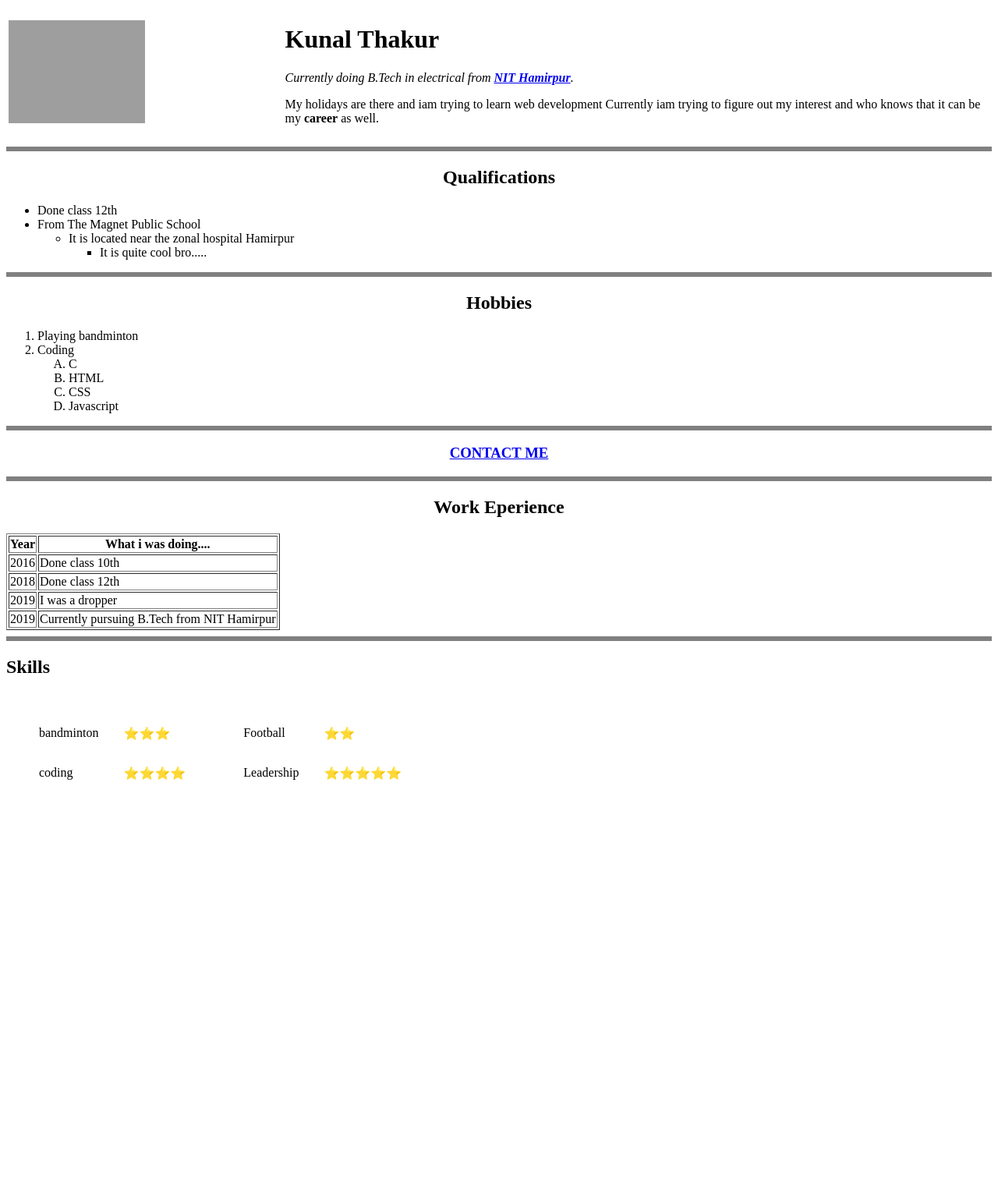
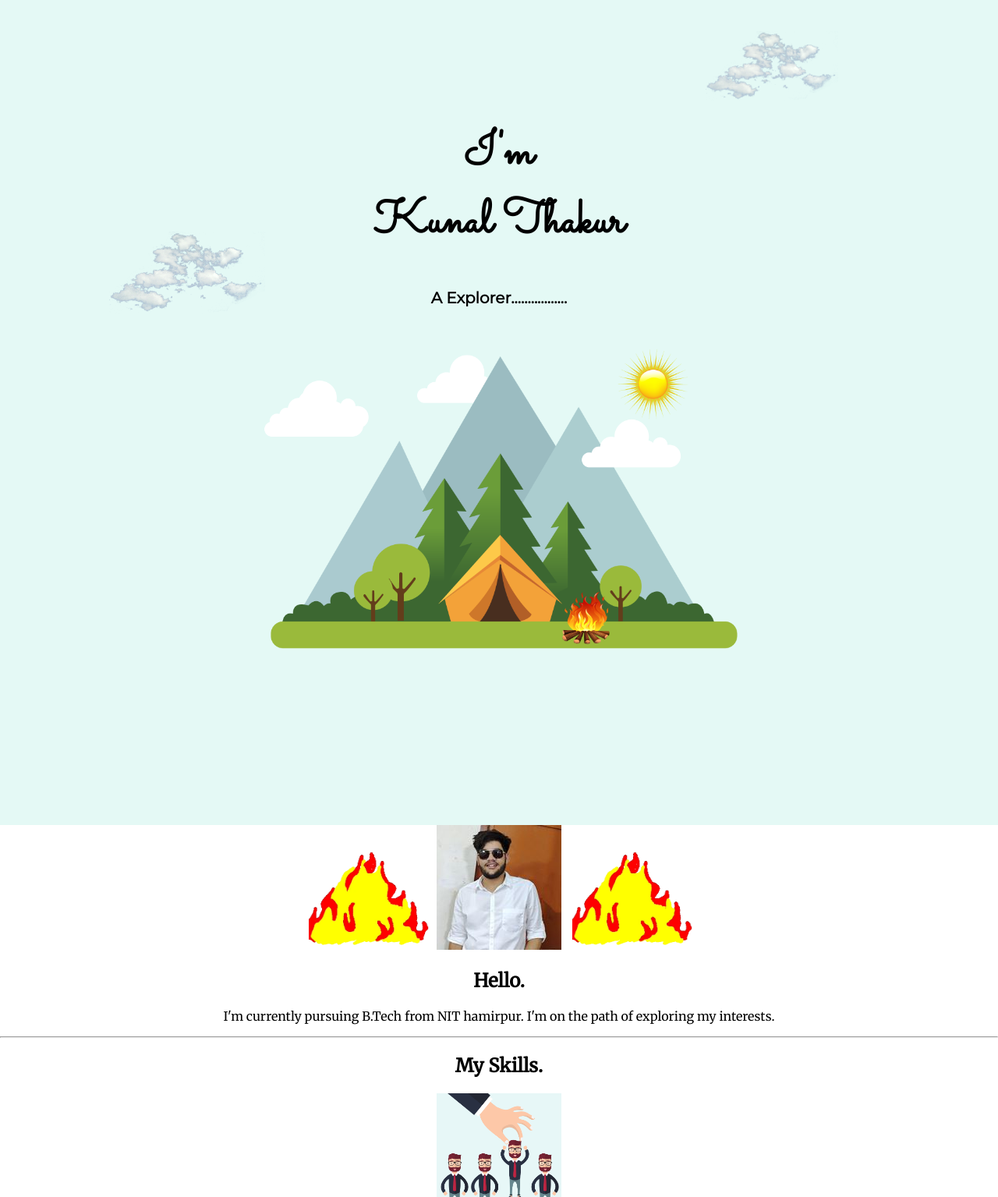
Before and after one commit to anukimi/fun, a plain HTML site: page index.html in a window 1280 px wide. Shown: the top 1535 px of the page at 78% size. Before the commit the page ends 1051 px from the top, so only its background shows below. Drawn offline with Linux system fonts and the light colour scheme; grey boxes are pictures that could not be loaded.

Commit message:
Made a temporary cv

```diff
--- a/index.html
+++ b/index.html
@@ -1,120 +1,56 @@
 <!DOCTYPE html>
 <html>
-
   <head>
     <meta charset="utf-8">
     <meta name="viewport" content="width=device-width, initial-scale=1.0">
-   <title>😀Kunal's Personal Site😀</title>
+    <link rel="stylesheet" href="style.css">
+    <link rel="icon" href="favicon.ico">
+  <link href="https://fonts.googleapis.com/css?family=Merriweather|Montserrat|Sacramento&display=swap" rel="stylesheet">
+    <title>Kunal Thakur</title>
   </head>
+  <body>
+    <div class="top">
+        <img class="a"src="14-white-clouds-png-image-thumb.png" alt="clouds">
+      <h1>I'm<br>
+        Kunal Thakur</h1>
+      <h3>A Explorer.................</h3>
+          <img class="b"src="14-white-clouds-png-image-thumb.png" alt="clouds">
 
- <body>
-   <table>
-     <tr>
-       <td><img src="https://www.medicalnewstoday.com/content/images/articles/322/322868/golden-retriever-puppy.jpg" width="50%" alt="Loading.."></td>
-       <td>
-         <h1>Kunal Thakur</h1>
-         <p>
-           <em> Currently doing B.Tech in electrical from <strong><a href="https://nith.ac.in/">NIT Hamirpur</a></strong>.</em>
-         </p>
+      <img class="c"  src="—Pngtree—camp wild mountains tent bonfire_3814470.png" alt="mountains">
+    </div>
 
-         <p>My holidays are there and iam trying to learn web development Currently iam trying to figure out my interest
-           and who knows that it can be my <strong>career</strong> as well.</p>
-       </td>
-     </tr>
-   </table>
-   <hr size="6" noshade>
-   <center>
-     <h2>Qualifications</h2>
-   </center>
-   <ul>
-     <li>Done class 12th</li>
-     <li>From The Magnet Public School
-       <ul>
-         <li>It is located near the zonal hospital Hamirpur
-           <ul>
-             <li>It is quite cool bro.....</li>
-           </ul>
-         </li>
-       </ul>
-     </li>
-   </ul>
-   <hr size="6" noshade>
-   <center>
-     <h2>Hobbies</h2>
-   </center>
-   <ol>
-     <li>Playing bandminton</li>
-     <li>Coding
-       <ol type="A">
-         <li>C</li>
-         <li>HTML</li>
-         <li>CSS</li>
-         <li>Javascript</li>
-       </ol>
-     </li>
-   </ol>
-   <hr size="6" noshade>
-   <a href="Contact.html">
-     <center>
-       <h3>CONTACT ME</h3>
-     </center>
-   </a>
-   <hr size="6" noshade>
-   <center>
-     <h2>Work Eperience</h2>
-   </center>
-   <table border="1">
-     <tr>
-       <th>Year</th>
-       <th>What i was doing....</th>
-     </tr>
-     <tr>
-       <td>2016</td>
-       <td>Done class 10th</td>
-     </tr>
-     <tr>
-       <td>2018</td>
-       <td>Done class 12th</td>
-     </tr>
-     <tr>
-       <td>2019</td>
-       <td>I was a dropper</td>
-     </tr>
-     <tr>
-       <td>2019</td>
-       <td>Currently pursuing B.Tech from NIT Hamirpur</td>
-     </tr>
-   </table>
-   <hr size="6" noshade>
-   <h2>Skills</h2>
-   <table cellspacing="10">
-     <tr>
-       <td>
-         <table cellspacing="30">
-           <tr>
-             <td>bandminton</td>
-             <td>⭐⭐⭐</td>
-           </tr>
-           <tr>
-             <td>coding</td>
-             <td>⭐⭐⭐⭐</td>
-           </tr>
-         </table>
-       </td>
-       <td>
-         <table cellspacing="30">
-           <tr>
-             <td>Football</td>
-             <td>⭐⭐</td>
-           </tr>
-           <tr>
-             <td>Leadership</td>
-             <td>⭐⭐⭐⭐⭐</td>
-           </tr>
-         </table>
-       </td>
-     </tr>
-   </table>
+  <div class="middle-container">
+    <div class="profile">
+      <img class="ss" src="giphy (1).webp" alt="">
+      <img src="69304897_2378553715750499_5203268972622905344_o.jpg" alt="Image">
+        <img class="ss2" src="giphy (1).webp" alt="">
+      <h2>Hello.</h2>
+      <p>I'm currently pursuing B.Tech from NIT hamirpur. I'm on the path of exploring my interests.</p>
+    </div>
+    <hr>
+    <div class="skills">
+      <h2>My Skills.</h2>
+      <div class="skill-row">
+            <img class="not" src="—Pngtree—choosing the best candidate for_3659848.png" alt="n">
+
+        <p>Currently i cannot say that I'm a skillful person. I'm trying to attain more and more skills right now..</p>
+    <hr>
+    <div class="contact-me">
+      <h2>Get In Touch.</h2>
+        <img class="no" src="—Pngtree—astronaut vector material_2194521.png" alt="n">
+      <h3>Love Exploring...</h3>
+      <p>If you love exploring things like me contact me who knows one day we will start exploring things together!!</p>
+      <a class="btn" href="mailto:name@email.com">CONTACT ME</a>
+    </div>
+  </div>
+
+
+  <div class="bottom-container">
+    <a class="footer-link" href="https://www.linkedin.com/">LinkedIn</a>
+    <a class="footer-link" href="https://twitter.com/">Twitter</a>
+    <a  href="https://www.facebook.com/profile.php?id=100007876807143">Facebook</a>
+    <p>© 2020 Kunal Thakur.</p>s
+  </div>
+
   </body>
-
 </html>
--- /dev/null
+++ b/style.css
@@ -0,0 +1,57 @@
+.top {
+  background-color: #E4F9F5;
+}
+
+h1 {
+  margin: 0;
+  font-size: 60px;
+  position: relative;
+  bottom: 20px;
+  font-family: 'Sacramento', cursive;
+}
+
+.a {
+  height: 170px;
+  margin-left: 700px;
+}
+
+body {
+  margin: 0;
+  text-align: center;
+font-family: 'Merriweather', serif;
+}
+
+
+
+h3{
+  font-size: 20px;
+  font-family: 'Montserrat', sans-serif;
+}
+
+.c {
+  width: 50%;
+}
+
+.b {
+  position: absolute;
+  left: 140px;
+  top: 250px;
+}
+.no{
+  height: 160px;
+  width: 160px;
+}
+.not{
+  height: 160px;
+  width: 160px;
+}
+.ss {
+  height: 160px;
+  width: 160px;
+}
+.ss2 {
+  height: 160px;
+  width: 160px;
+  position: relative;
+  left: 10px;
+}
```
Also changed, not shown: Contact.html (deleted, +0 -20 lines), 14-white-clouds-png-image-thumb.png (added), 33373-1-mountains-clipart-thumb.png (added), 69304897_2378553715750499_5203268972622905344_o.jpg (added), favicon.ico (added), giphy (1).webp (added), giphy.webp (added), —Pngtree—astronaut vector material_2194521.png (added), —Pngtree—camp wild mountains tent bonfire_3814470.png (added), —Pngtree—choosing the best candidate for_3659848.png (added). Lines whose indentation alone changed are shown as unchanged.
